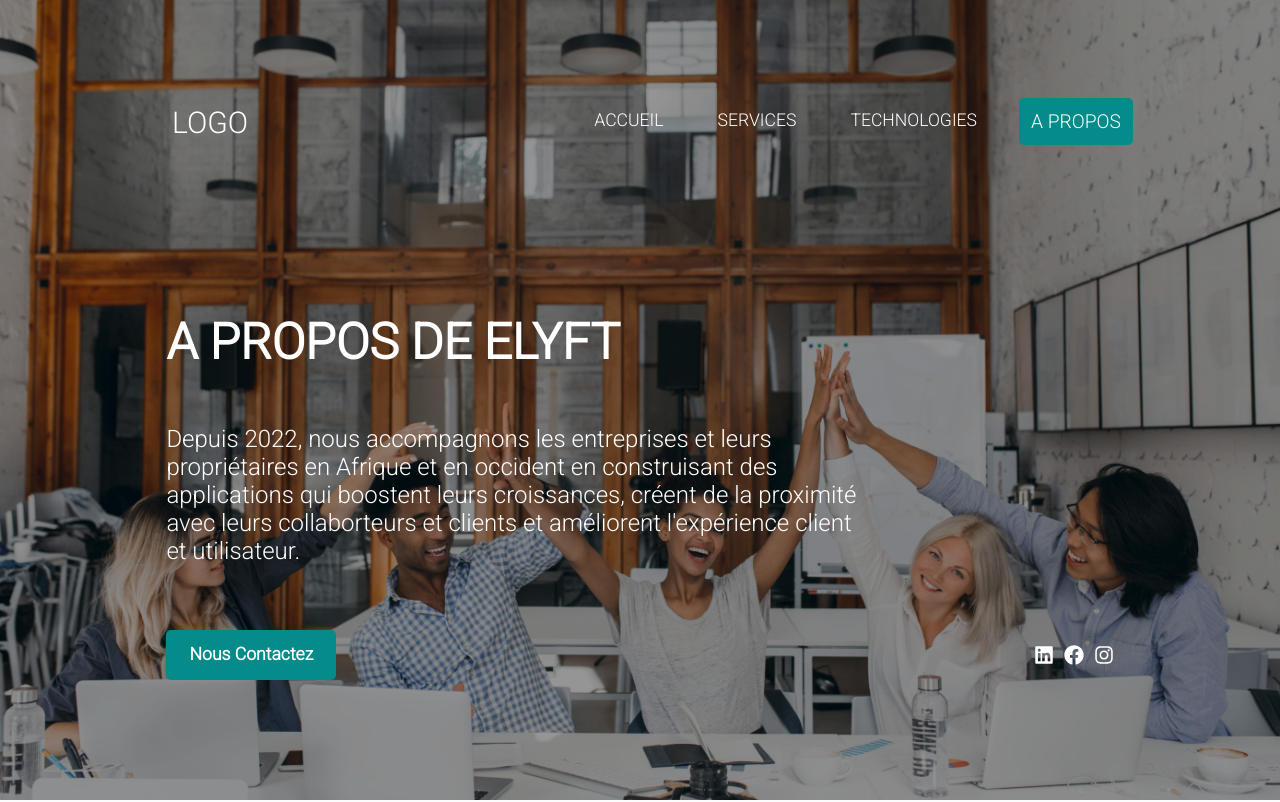
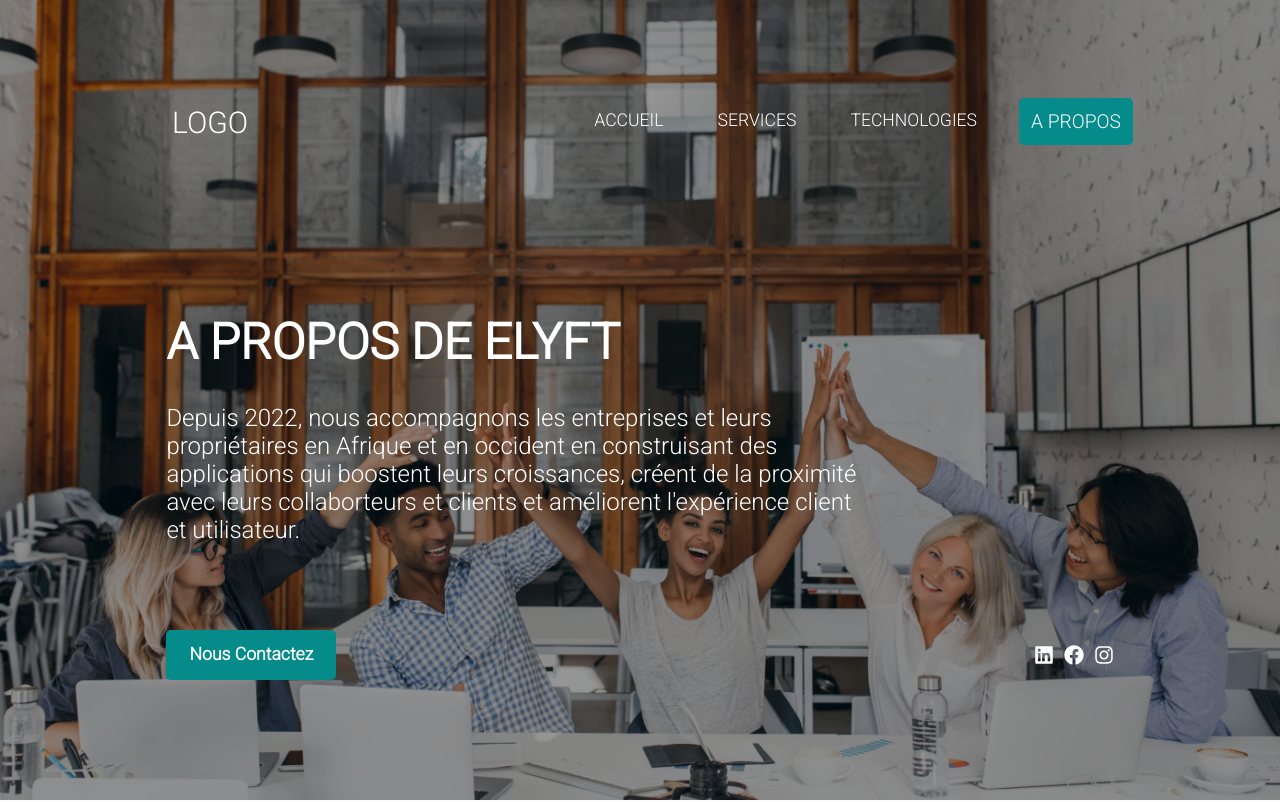
Before and after one commit to tchoukouegno/elyftV, a React (Vite) app in the folder elyft/: page /apropos in a window 1280 px wide. Shown: the top 802 px of the page. Built offline with nearby package versions, Linux system fonts and the light colour scheme.

Commit message:
view port

```diff
--- a/elyft/src/styles/home.css
+++ b/elyft/src/styles/home.css
@@ -939,7 +939,7 @@ input:focus {
     position: absolute;
     color: #FFFFFF;
     font-size: 1.5rem;
-    top: -230%;
+    top: -17vh;
     width: 700px;
 
 }
```
